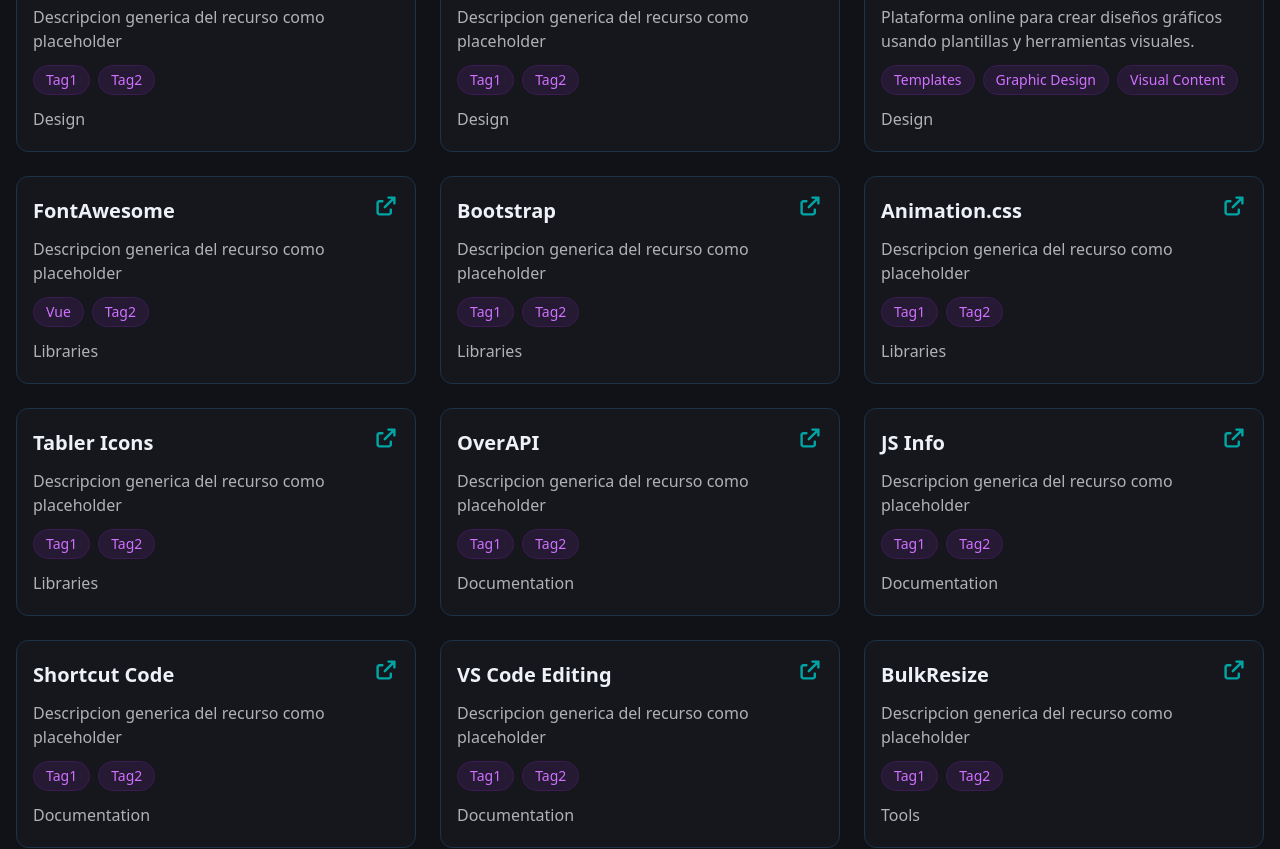
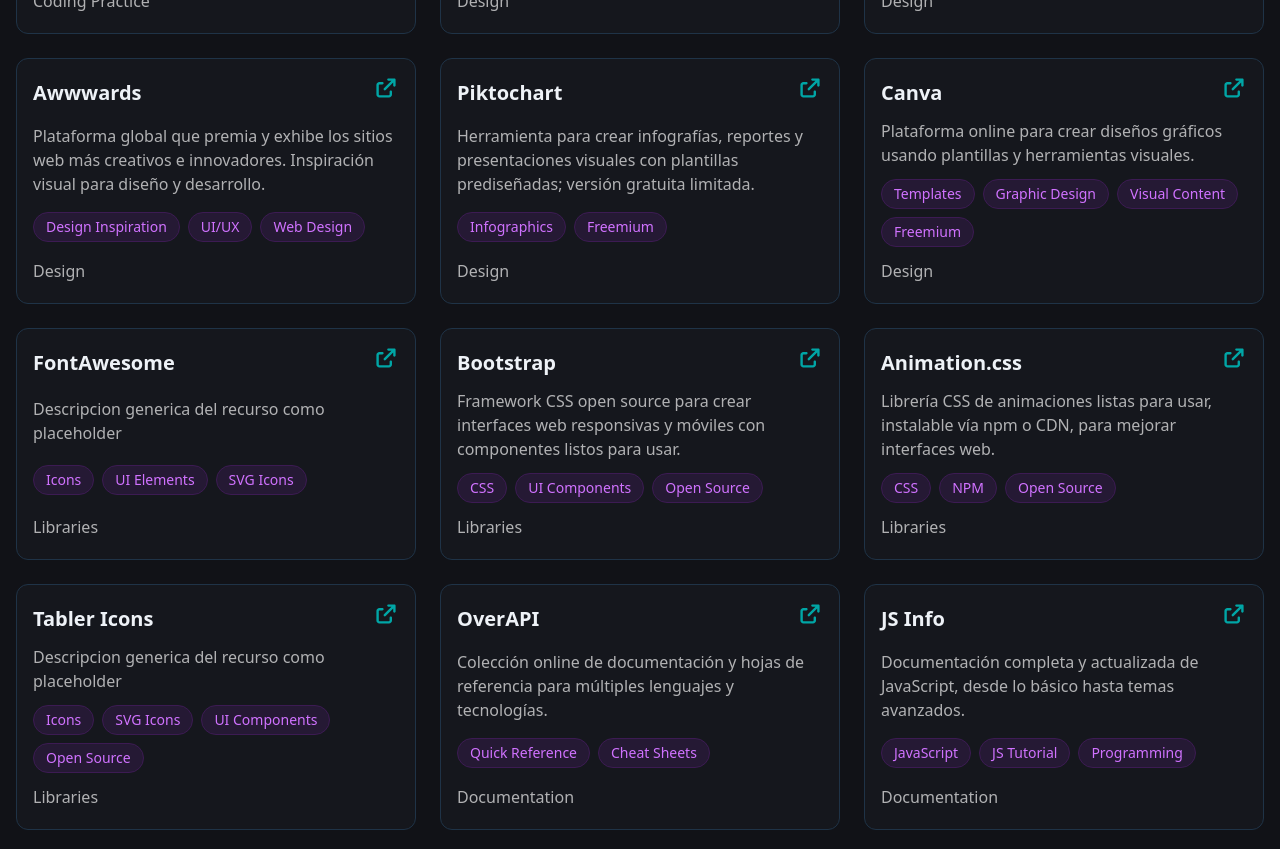
Before and after one commit to RoyDCC/RoyDCC.github.io, a Vue app: page /resources in a window 1280 px wide. Shown: the part 1600-2449 px from the top of the page. Built offline with nearby package versions, Linux system fonts and the light colour scheme.

Commit message:
More resources descriptions and tags

```diff
--- a/src/shared/constants/resources.ts
+++ b/src/shared/constants/resources.ts
@@ -20,7 +20,7 @@
     pageLink: "https://www.freepik.com/author/freepik",
     description:
       "Recurso con vectores, ilustraciones, iconos y fotos, gratuitos y premium.",
-    tags: ["stock images", "illustrations", "media"],
+    tags: ["stock images", "illustrations", "media", "freemium"],
     category: "graphic elements",
   },
   {
@@ -51,7 +51,7 @@
     pageName: "Uiverse",
     pageLink: "https://uiverse.io/",
     description:
-      "Fragmentos de código HTML y CSS open source para interfaces web.",
+      "Fragmentos de código HTML y CSS open source listos para usar en interfaces web.",
     tags: ["UI elements", "CSS", "open source"],
     category: "graphic elements",
   },
@@ -60,7 +60,7 @@
     pageLink: "https://undraw.co/illustrations",
     description:
       "Ilustraciones SVG gratuitas, personalizables para proyectos e infografías.",
-    tags: ["illustrations", "svg library", "infographics"],
+    tags: ["illustrations", "SVG library", "infographics"],
     category: "graphic elements",
   },
   {
@@ -74,7 +74,7 @@
   {
     pageLink: "https://devicon.dev/",
     description: "Descripcion generica del recurso como placeholder",
-    tags: ["icons", "tech logos", "open source"],
+    tags: ["icons", "tech logos", "open source", "SVG icons"],
     pageName: "Devicons",
     category: "graphic elements",
   },
@@ -92,7 +92,7 @@
     pageLink: "https://leetcode.com/explore/",
     description:
       "Ejercicios de programación para mejorar habilidades técnicas y preparación de entrevistas.",
-    tags: ["programming", "technical interviews"],
+    tags: ["programming", "technical interviews", "freemium"],
     category: "coding practice",
   },
   {
@@ -120,29 +120,29 @@
   // Design
   {
     pageLink: "https://app.uizard.io/prototypes",
-    description: "Descripcion generica del recurso como placeholder",
-    tags: ["tag1", "tag2"],
+    description: "Creacion de  prototipos, wireframes y mockups interactivo. Versión gratuita limitada.",
+    tags: ["prototyping", "templates","UI/UX", "freemium"],
     pageName: "Uizard",
     category: "design",
   },
   {
     pageLink: "https://dribbble.com/shots",
-    description: "Descripcion generica del recurso como placeholder",
-    tags: ["tag1", "tag2"],
+    description: " Inspiración visual en diseño web, UI/UX y branding creada por profesionales de todo el mundo.",
+    tags: ["design inspiration", "UI/UX", "graphic design"],
     pageName: "Dribble",
     category: "design",
   },
   {
-    pageLink: "https://online.visual-paradigm.com/login.jsp?t=diagrams",
-    description: "Descripcion generica del recurso como placeholder",
-    tags: ["tag1", "tag2"],
-    pageName: "Visual Paradigm",
+    pageLink: "https://www.awwwards.com/",
+    description: "Plataforma global que premia y exhibe los sitios web más creativos e innovadores. Inspiración visual para diseño y desarrollo.",
+    tags: ["design inspiration", "UI/UX", "web design"],
+    pageName: "Awwwards",
     category: "design",
   },
   {
     pageLink: "https://create.piktochart.com/users/sign_in#text",
-    description: "Descripcion generica del recurso como placeholder",
-    tags: ["tag1", "tag2"],
+    description: "Herramienta para crear infografías, reportes y presentaciones visuales con plantillas prediseñadas; versión gratuita limitada.",
+    tags: ["infographics", "freemium"],
     pageName: "Piktochart",
     category: "design",
   },
@@ -150,7 +150,7 @@
     pageLink: "https://www.canva.com/",
     description:
       "Plataforma online para crear diseños gráficos usando plantillas y herramientas visuales.",
-    tags: ["templates", "graphic design", "visual content"],
+    tags: ["templates", "graphic design", "visual content", "freemium"],
     pageName: "Canva",
     category: "design",
   },
@@ -158,79 +158,79 @@
   {
     pageLink: "https://fontawesome.com/",
     description: "Descripcion generica del recurso como placeholder",
-    tags: ["Vue", "tag2"],
+    tags: ["icons", "UI elements", "SVG icons"],
     pageName: "FontAwesome",
     category: "libraries",
   },
   {
     pageLink: "https://getbootstrap.com/docs/5.3/components/navbar/",
-    description: "Descripcion generica del recurso como placeholder",
-    tags: ["tag1", "tag2"],
+    description: "Framework CSS open source para crear interfaces web responsivas y móviles con componentes listos para usar.",
+    tags: ["CSS", "UI components", "open source"],
     pageName: "Bootstrap",
     category: "libraries",
   },
   {
     pageLink: "https://animate.style/",
-    description: "Descripcion generica del recurso como placeholder",
-    tags: ["tag1", "tag2"],
+    description: "Librería CSS de animaciones listas para usar, instalable vía npm o CDN, para mejorar interfaces web.",
+    tags: ["CSS", "NPM", "open source"],
     pageName: "Animation.css",
     category: "libraries",
   },
   {
-    pageLink: "https://tabler-icons.io/",
+    pageLink: "https://tabler.io/icons",
     description: "Descripcion generica del recurso como placeholder",
-    tags: ["tag1", "tag2"],
+    tags: ["icons", "SVG icons", "UI components","open source"],
     pageName: "Tabler Icons",
     category: "libraries",
   },
   // Documentation
   {
     pageLink: "https://overapi.com/",
-    description: "Descripcion generica del recurso como placeholder",
-    tags: ["tag1", "tag2"],
+    description: "Colección online de documentación y hojas de referencia para múltiples lenguajes y tecnologías.",
+    tags: ["quick reference", "cheat sheets"],
     pageName: "OverAPI",
     category: "documentation",
   },
   {
     pageLink: "https://javascript.info/",
-    description: "Descripcion generica del recurso como placeholder",
-    tags: ["tag1", "tag2"],
+    description: "Documentación completa y actualizada de JavaScript, desde lo básico hasta temas avanzados.",
+    tags: ["JavaScript", "JS tutorial", "programming"],
     pageName: "JS Info",
     category: "documentation",
   },
   {
     pageLink: "https://shortcode.dev/",
     description: "Descripcion generica del recurso como placeholder",
-    tags: ["tag1", "tag2"],
+    tags: ["code snippets", "example code"],
     pageName: "Shortcut Code",
     category: "documentation",
   },
   {
     pageLink: "https://code.visualstudio.com/docs/editing/codebasics",
-    description: "Descripcion generica del recurso como placeholder",
-    tags: ["tag1", "tag2"],
+    description: "Documentación oficial de Visual Studio Code enfocada en técnicas para editar código más rápido y eficiente.",
+    tags: ["VS Code", "code editor", "productivity"],
     pageName: "VS Code Editing",
     category: "documentation",
   },
   // Tools
   {
     pageLink: "https://bulkresizephotos.com/en",
-    description: "Descripcion generica del recurso como placeholder",
-    tags: ["tag1", "tag2"],
+    description: "Herramienta web para optimizar múltiples imágenes, con opciones de formato y tamaño.",
+    tags: ["image optimization", "compressor", "online tool"],
     pageName: "BulkResize",
     category: "tools",
   },
   {
     pageLink: "https://imgur.com/",
-    description: "Descripcion generica del recurso como placeholder",
-    tags: ["tag1", "tag2"],
+    description: "Plataforma para almacenar, compartir y enlazar imágenes de forma rápida.",
+    tags: ["image hosting", "media storage", "online gallery"],
     pageName: "Imgur",
     category: "tools",
   },
   {
     pageLink: "https://www.virustotal.com/gui/home/upload",
-    description: "Descripcion generica del recurso como placeholder",
-    tags: ["tag1", "tag2"],
+    description: "Herramienta online para analizar URLs y archivos en busca de malware usando múltiples proveedores de seguridad.",
+    tags: ["malware scan", "security", "online tool"],
     pageName: "VirusTotal",
     category: "tools",
   },
```
